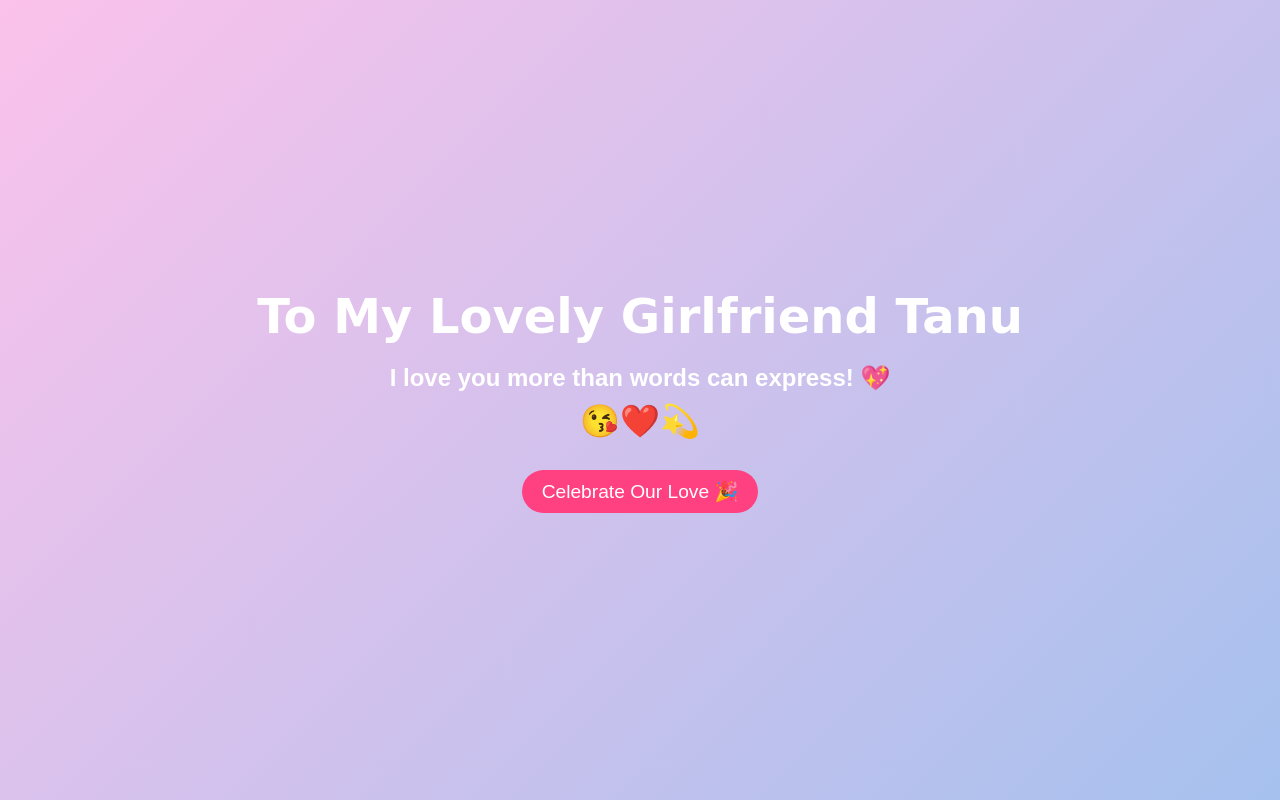
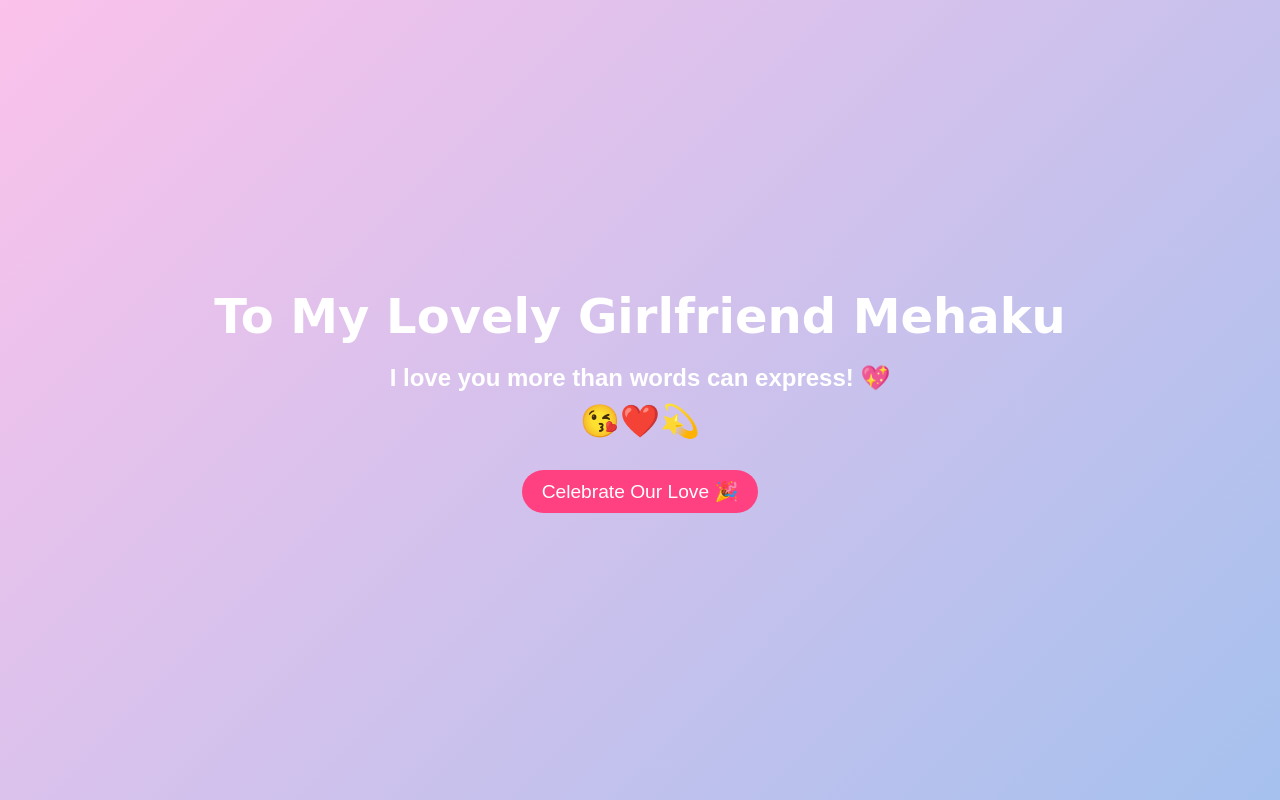
Before and after one commit to HyperMax99/mehaku, a plain HTML site: page index.html in a window 1280 px wide. Drawn offline with nearby package versions, Linux system fonts and the light colour scheme.

Commit message:
Update index.html

```diff
--- a/index.html
+++ b/index.html
@@ -9,7 +9,7 @@
 </head>
 <body>
     <div class="content">
-        <h1>To My Lovely Girlfriend Tanu</h1>
+        <h1>To My Lovely Girlfriend Mehaku</h1>
         <p class="message">I love you more than words can express! 💖</p>
         <p class="emoji">😘❤️💫</p>
         <button id="confettiButton">Celebrate Our Love 🎉</button>
```
